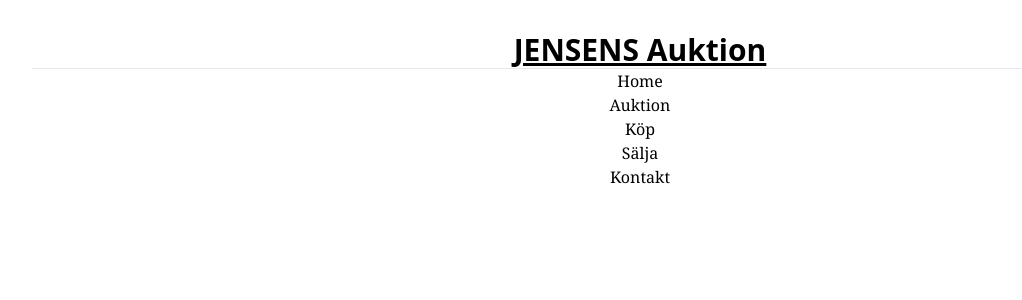
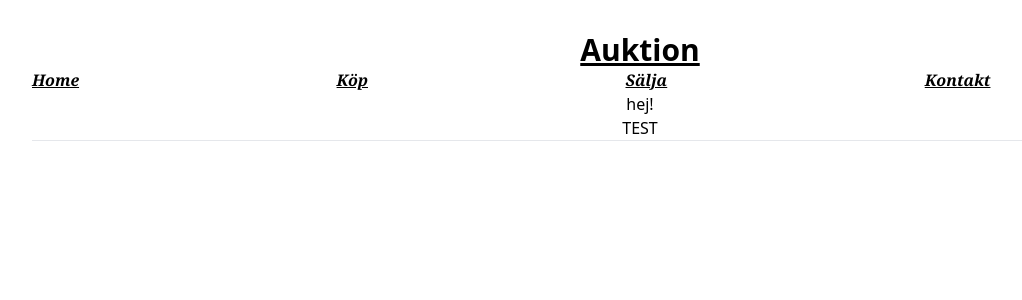
Before and after one commit to Monchekin/Auktions-Site, a React (Vite) app: page /auktion/1 in a window 1280 px wide. Shown: the top 300 px of the page, without its empty margins (0-1022 px from the left). Built offline with nearby package versions, Linux system fonts and the light colour scheme; the HTML template or start-up script is replaced by a standard one.

Commit message:
Kan klicka på specifik auction och den kommer till dess ID men inget kommer ut på sidan

```diff
--- a/index.html
+++ b/index.html
@@ -2,7 +2,11 @@
 <html lang="en">
 	<head>
 		<meta charset="UTF-8" />
-		<link rel="icon" type="image/svg+xml" href="/vite.svg" />
+		<link
+			rel="icon"
+			type="image/svg+xml"
+			href="/public/cyber-crime_10642266.png" />
+
 		<meta name="viewport" content="width=device-width, initial-scale=1.0" />
 		<title>Auktions-Site</title>
 	</head>
--- a/src/App.jsx
+++ b/src/App.jsx
@@ -1,5 +1,5 @@
-import { Routes, Route } from 'react-router-dom';
-import { NavLink } from 'react-router-dom';
+import { useState } from 'react';
+import { Routes, Route, NavLink } from 'react-router-dom';
 import Home from './components/Home';
 import Auktion from './components/Auktion';
 import Buy from './components/Buy';
@@ -7,25 +7,14 @@ import Sell from './components/Sell';
 import Contact from './components/Contact';
 
 function App() {
+	const [auctions, setAuctions] = useState(null);
+	const [auctionInfo, setAuctionInfo] = useState(null);
 	return (
 		<>
-			<h1 className='text-3xl font-bold underline'>JENSENS Auktion</h1>
-
-			<Routes>
-				<Route path='/' element={<Home />} />
-				<Route path='/auktion' element={<Auktion />} />
-				<Route path='/buy' element={<Buy />} />
-				<Route path='/sell' element={<Sell />} />
-				<Route path='/contact' element={<Contact />} />
-			</Routes>
-
-			<hr />
-			<ul class='font-serif'>
+			<h1 className='text-3xl font-bold underline'>Auktion</h1>
+			<ul className='font-serif'>
 				<li>
 					<NavLink to='/'>Home</NavLink>
-				</li>
-				<li>
-					<NavLink to='Auktion'>Auktion</NavLink>
 				</li>
 				<li>
 					<NavLink to='Buy'>Köp</NavLink>
@@ -36,7 +25,27 @@ function App() {
 				<li>
 					<NavLink to='Contact'>Kontakt</NavLink>
 				</li>
+				<li>{/* <NavLink to='Auktion'>Auktion</NavLink> */}</li>
 			</ul>
+
+			<Routes>
+				<Route
+					path='/'
+					element={<Home auctions={auctions} setAuctions={setAuctions} />}
+				/>
+				{/* TODO: Hur skicka en auction istället för alla här. Användaren klickar på en auktion och då har jag id, titel, beskrivning etc. Kolla på react-router dynamic ID alternativt onClick */}
+
+				<Route
+					path='/auktion/:id'
+					element={<Auktion auctions={auctions} setAuctions={setAuctions} />}
+				/>
+
+				<Route path='/buy' element={<Buy />} />
+				<Route path='/sell' element={<Sell />} />
+				<Route path='/contact' element={<Contact />} />
+			</Routes>
+
+			<hr />
 		</>
 	);
 }
--- a/src/components/Auktion.jsx
+++ b/src/components/Auktion.jsx
@@ -1,37 +1,52 @@
 import { useState, useEffect } from 'react';
-const Auktion = () => {
-	const [auctions, setAuctions] = useState(null);
+// import { useParams } from 'react-router-dom';
 
+const Auktion = ({ auction, AuthorizeId }) => {
+	// Tillstånd för att lagra auktionsinformationen
+	const [auctionInfo, setAuctionInfo] = useState(null);
+
+	// const { id } = useParams();
+	// const auction = auctions.find((auction) => auction.AuctionID === id);
+
+	// useEffect-hook för att hämta auktionsinformation när AuthorizeId ändras eller när komponenten monteras
 	useEffect(() => {
-		const getAuctions = () => {
-			fetch('https://auctioneer.azurewebsites.net/auction/j5t')
-				.then((res) => res.json())
-				.then((data) => setAuctions(data));
+		// Funktion för att hämta auktionsinformation
+		const getAuctionInfo = () => {
+			// Hitta den auktion vars ID matchar AuthorizeId
+			const foundAuction = auction.find(
+				(auction) => auction.id === AuthorizeId
+			);
+			// Uppdatera tillståndet med auktionsinformationen
+			setAuctionInfo(foundAuction);
 		};
 
-		getAuctions();
-
-		return () => {
-			// TODO: städa upp här
-		};
-	}, []);
+		// Kör funktionen för att hämta auktionsinformation om AuthorizeId finns
+		if (AuthorizeId) {
+			getAuctionInfo();
+		}
+	}, [AuthorizeId, auction]);
 
 	return (
 		<div>
+			<p>hej!</p>
+			{/* {JSON.stringify(auction)} */}
 			<ul>
-				{auctions &&
-					auctions.map((auction) => (
-						<li>
-							<p>{auction.Title}</p>
-							<p>{auction.Description}</p>
-							{/* Split datestring maybe? */}
-							<p>{auction.StartDate}</p>
-							<p>{auction.EndDate}</p>
-							<p>{auction.StartingPrice}</p>
-							<p>{auction.CreatedBy}</p>
-							<hr />
-						</li>
-					))}
+				{auctionInfo && (
+					<li>
+						<h1>{auctionInfo.Title}</h1>
+						<p>{auctionInfo.Description}</p>
+
+						<p>{auctionInfo.StartDate}</p>
+						<p>{auctionInfo.EndDate}</p>
+						<p>{auctionInfo.StartingPrice}</p>
+						<p>{auctionInfo.CreatedBy}</p>
+						<br />
+						<hr />
+						{JSON.stringify(auctionInfo)}
+						<button> klick</button>
+					</li>
+				)}
+				<li>TEST</li>
 			</ul>
 		</div>
 	);
--- a/src/components/Home.jsx
+++ b/src/components/Home.jsx
@@ -1,8 +1,44 @@
+import { useEffect } from 'react';
+import { useNavigate } from 'react-router-dom';
 
-const Home = () => {
-  return (
-    <div>Hej från Home</div>
-  )
-}
+const Home = ({ auctions, setAuctions }) => {
+	const navigate = useNavigate();
 
-export default Home
+	useEffect(() => {
+		// Funktion för att hämta auktioner från servern
+		const getAuctions = () => {
+			fetch('https://auctioneer.azurewebsites.net/auction/j5t')
+				.then((res) => res.json())
+				.then((data) => setAuctions(data));
+		};
+
+		// Anropa funktionen för att hämta auktioner när komponenten monteras
+		getAuctions();
+
+	}, []); // Titta ALDRIG på en SETTER här, titta alltid på GETTERs
+
+	// Funktion för att navigera till auktionssidan när en auktion klickas på
+	const navigateToAuctionRoute = (auctionId, auctionInfo) => {
+		navigate(`/auktion/${auctionId}`, { state: { auctionInfo } });
+	};
+
+	return (
+		<div>
+			<ul>
+				{auctions &&
+					auctions.map((auction) => (
+						<li	key={auction.AuthorizeId} onClick={() => navigateToAuctionRoute(auction.AuctionID)}>
+							<hr />
+							<br />
+							<p>ID i demo syfte: {auction.AuctionID}</p>
+							<p>{auction.Title}</p>
+							<p>{auction.StartingPrice}</p>
+							<br />
+						</li>
+					))}
+			</ul>
+		</div>
+	);
+};
+
+export default Home;
--- a/src/index.css
+++ b/src/index.css
@@ -12,3 +12,12 @@
 ul {
 	list-style: none;
 }
+
+.font-serif {
+	display: flex;
+	flex-direction: row;
+	justify-content: space-between;
+	font-style: italic;
+	font-weight: bolder;
+	text-decoration: underline;
+}
```
Also changed, not shown: public/cyber-crime_10642266.png (added).
